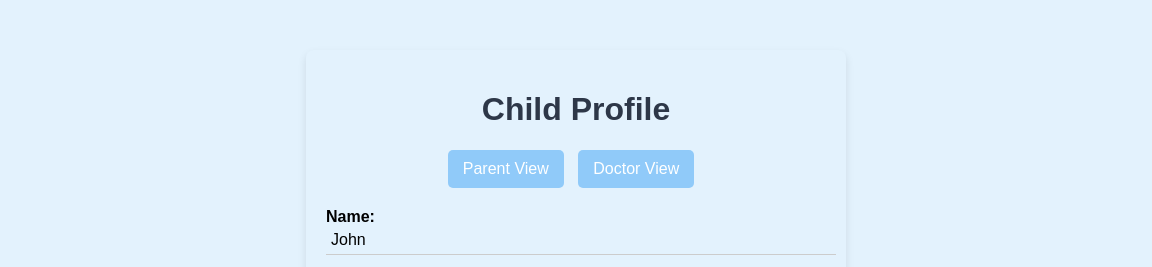
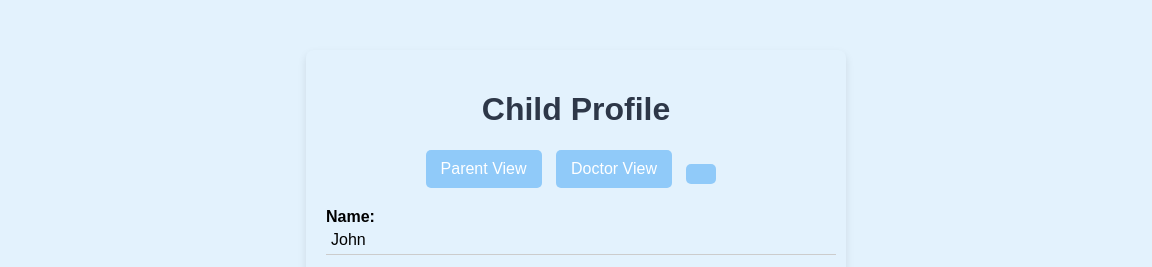
Before and after one commit to CCR-NS/CCR, a plain HTML site: page parent&doc/childdetails2.html in a window 1280 px wide. Shown: the top 267 px of the page, 64-1216 px from the left. Drawn offline with Linux system fonts and the light colour scheme.

Commit message:
Update childdetails2.html

```diff
--- a/parent&doc/childdetails2.html
+++ b/parent&doc/childdetails2.html
@@ -203,7 +203,7 @@
     <div class="view-selector">
       <button id="parentViewBtn">Parent View</button>
       <button id="doctorViewBtn">Doctor View</button>
-      <a href="parentDash.html" class="back-button" style="display: none;">Back</a>
+      <button><a href="parentDash.html" class="back-button" style="display: none;">Back</a></button>
     </div>
 
     <!-- Child's Basic Information -->
@@ -242,7 +242,6 @@
       </div>
       <button class="save-button" onclick="saveParentDetails()">Save Parent Details</button>
       <a href="C:\Users\disha\OneDrive\Desktop\oops with java\ccr\homepage.html" class="back-button">Back</a>
-      <!-- Replace 'C:\Users\disha\OneDrive\Desktop\oops with java\ccr\homepage.html' with your desired back link -->
     </div>
 
     <!-- Doctor's Section -->
```
